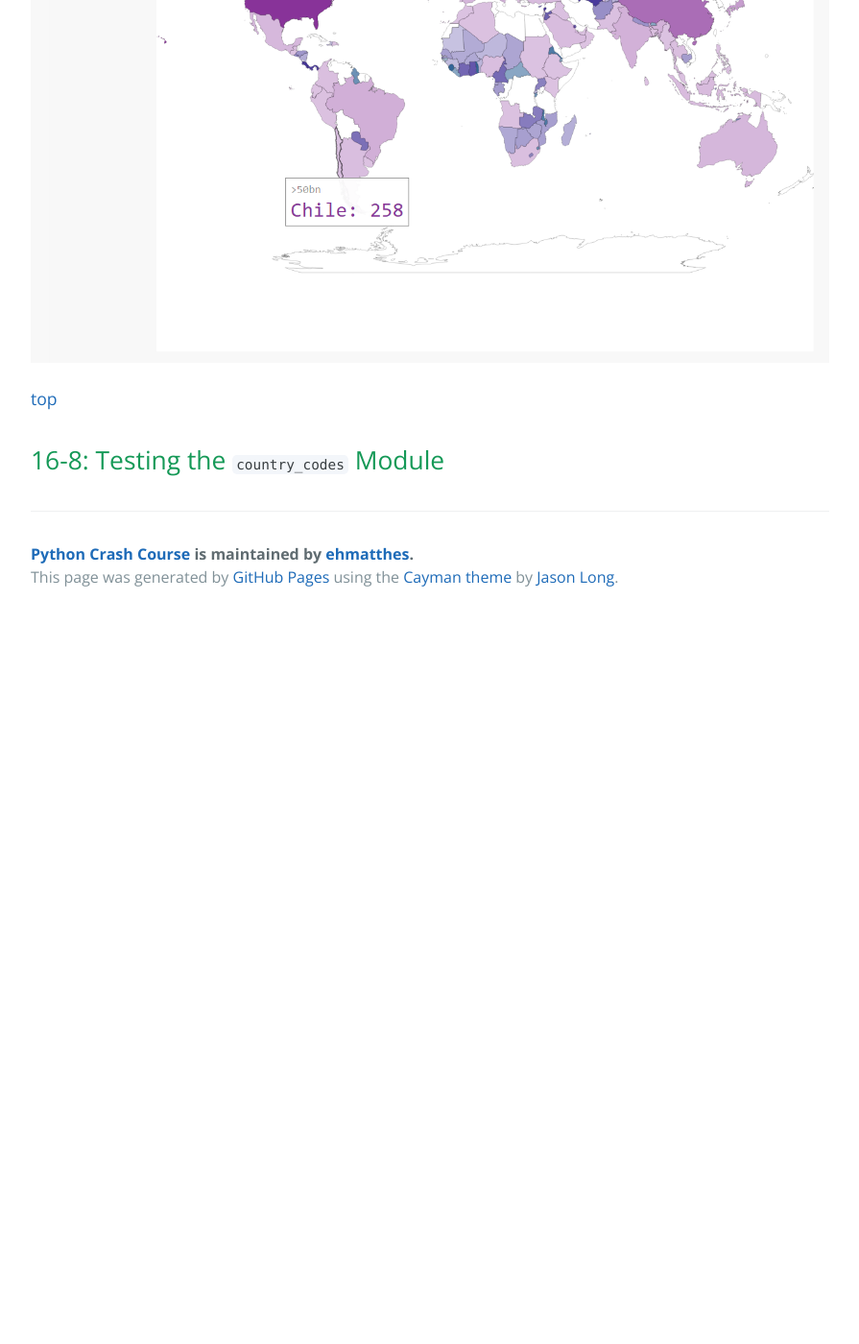
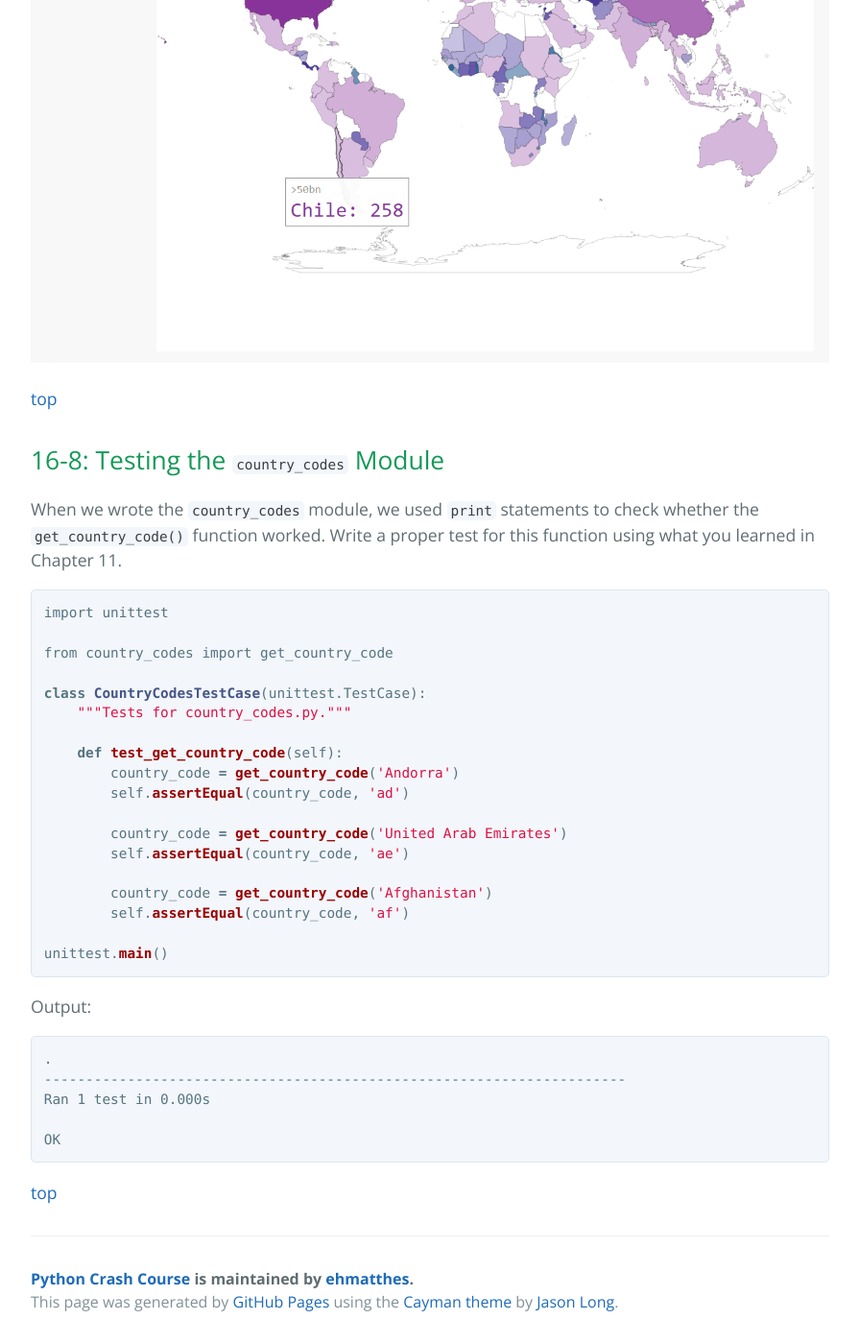
Before and after one commit to ehmatthes/pcc, a Jekyll site: the page built from solutions/chapter_16.md, in a window 1280 px wide and 1400 px high, scrolled down 9295 px. Shown: the whole window at 96% size, without its empty margins (192-1087 px from the left). Built offline with Jekyll 4.4.1, drawn with Linux system fonts in a browser that asks for light colours; before the commit the page ends 9940 px from its top, so only the background shows below that.

Commit message:
Finished chapter 16.

````diff
--- a/solutions/chapter_16.md
+++ b/solutions/chapter_16.md
@@ -311,3 +311,38 @@ Output:
 
 16-8: Testing the `country_codes` Module
 ---
+
+When we wrote the `country_codes` module, we used `print` statements to check whether the `get_country_code()` function worked. Write a proper test for this function using what you learned in Chapter 11.
+
+```python
+import unittest
+
+from country_codes import get_country_code
+
+class CountryCodesTestCase(unittest.TestCase):
+    """Tests for country_codes.py."""
+
+    def test_get_country_code(self):
+        country_code = get_country_code('Andorra')
+        self.assertEqual(country_code, 'ad')
+
+        country_code = get_country_code('United Arab Emirates')
+        self.assertEqual(country_code, 'ae')
+
+        country_code = get_country_code('Afghanistan')
+        self.assertEqual(country_code, 'af')
+
+unittest.main()
+```
+
+Output:
+
+```
+.
+----------------------------------------------------------------------
+Ran 1 test in 0.000s
+
+OK
+```
+
+[top](#)
````
